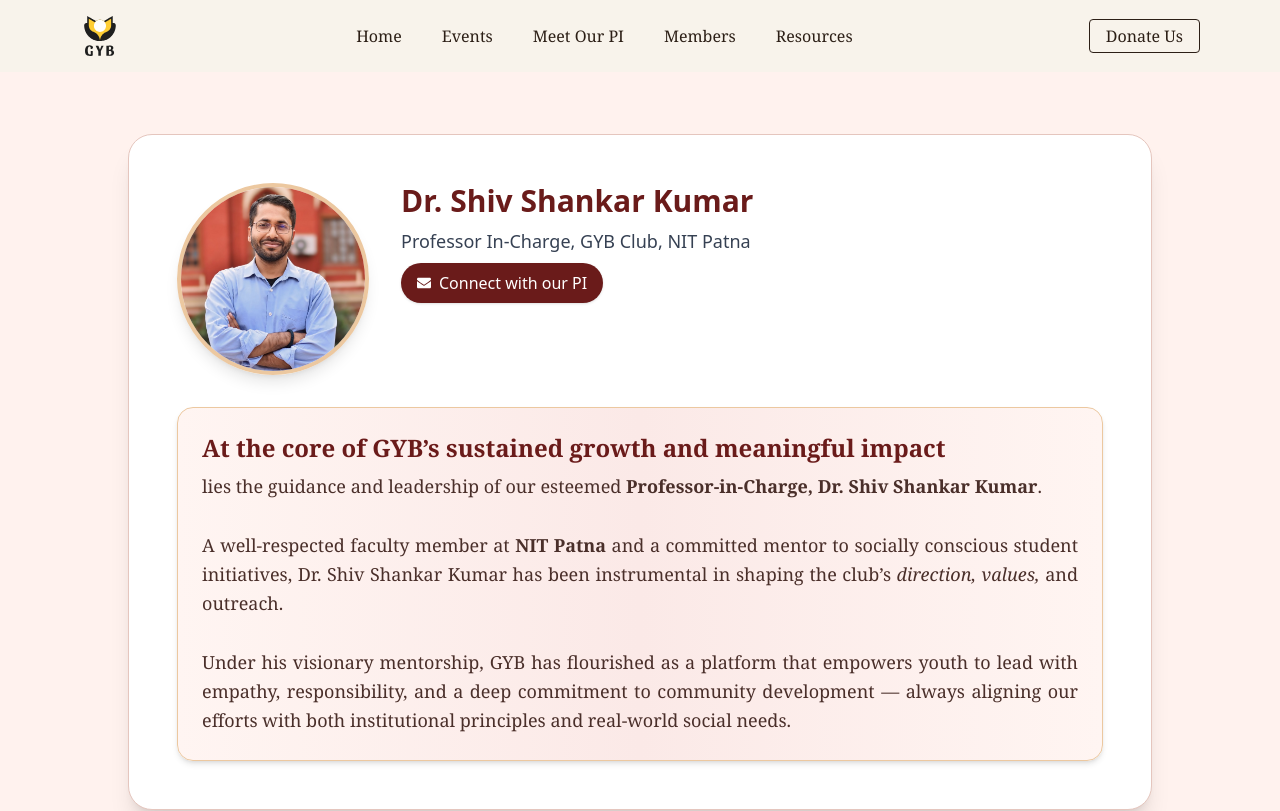
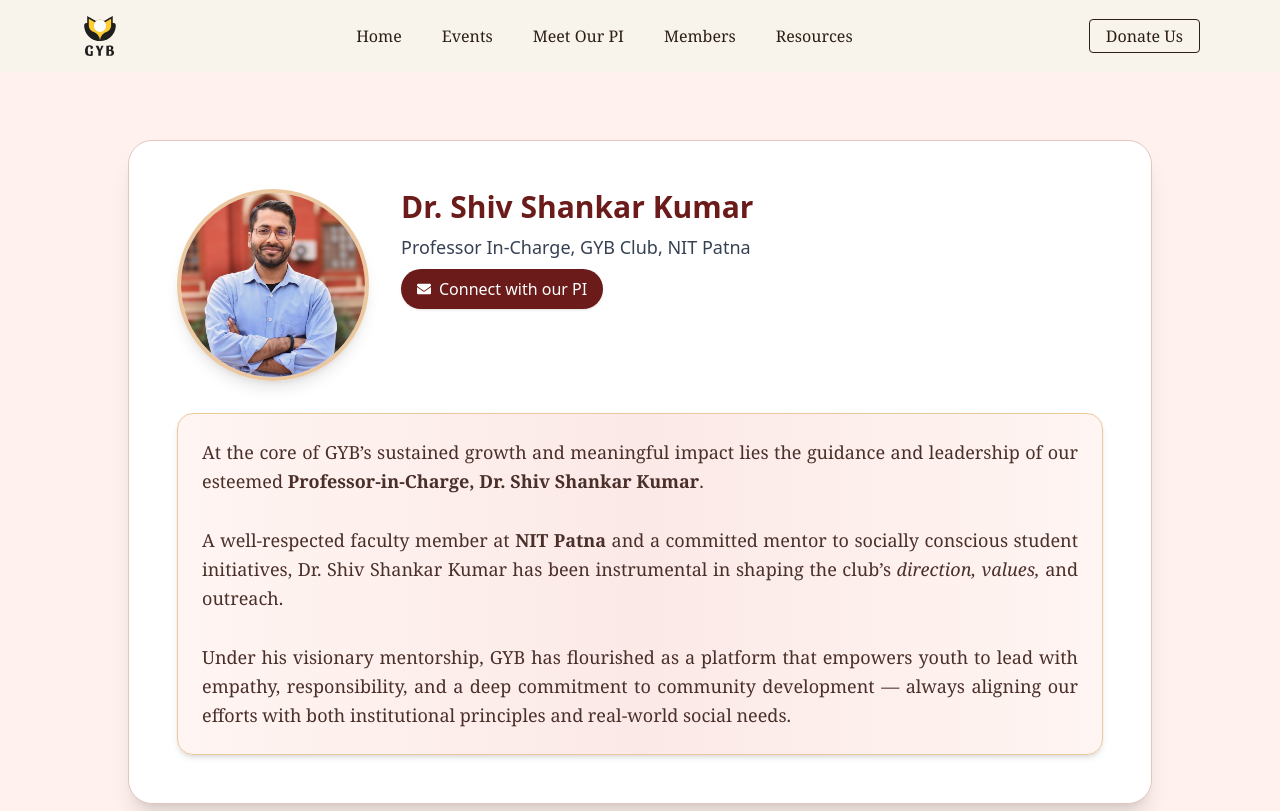
Before and after one commit to AFTABANANTAM/GYB, a Next.js app in the folder gyb/: page /pi-page in a window 1280 px wide. Shown: the top 811 px of the page. Built offline with nearby package versions, Linux system fonts and the light colour scheme.

Commit message:
Update page.js

```diff
--- a/gyb/app/pi-page/page.js
+++ b/gyb/app/pi-page/page.js
@@ -35,9 +35,9 @@ export default function PIPage() {
         {/* Paragraph Section */}
         <div className="mt-8 bg-gradient-to-r from-[#fff5f2] via-[#fbe9e7] to-[#fff5f2] p-6 rounded-2xl shadow-md border border-[#ecc8a0]">
   <p className="text-lg text-[#4a2f2a] leading-relaxed font-serif text-justify">
-    <span className="block text-2xl font-bold text-[#6a1b1a] mb-2">
+
       At the core of GYB’s sustained growth and meaningful impact
-    </span>
+
     lies the guidance and leadership of our esteemed <strong>Professor-in-Charge, Dr. Shiv Shankar Kumar</strong>.
     <br /><br />
     A well-respected faculty member at <strong>NIT Patna</strong> and a committed mentor to socially conscious student initiatives,
```
